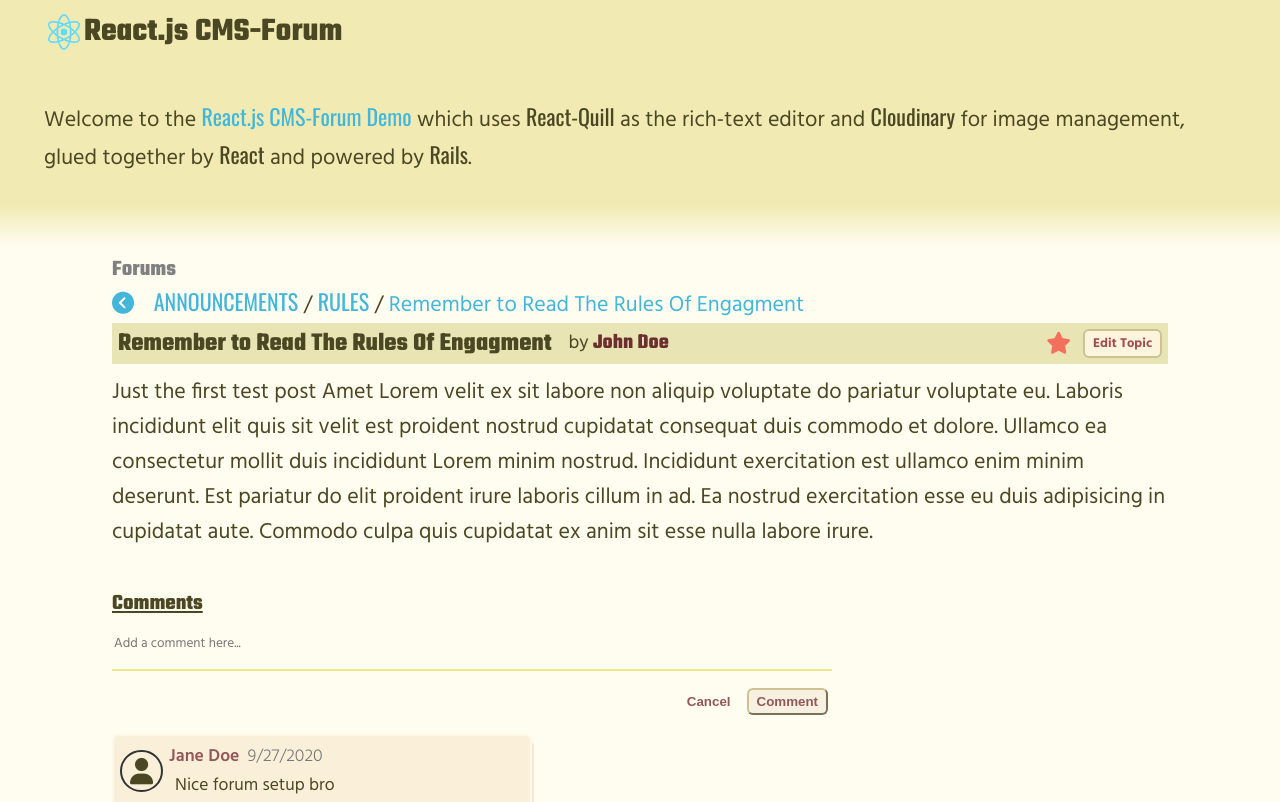
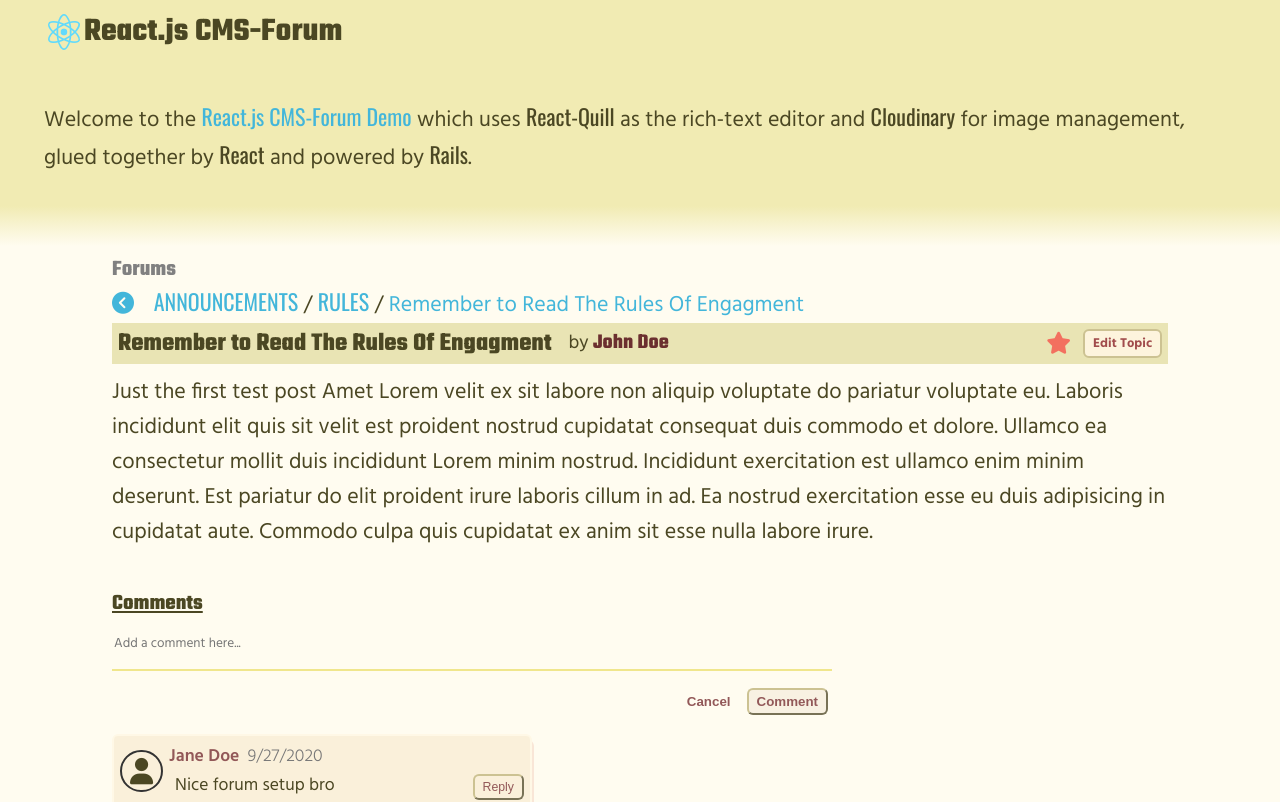
Before and after one commit to Aaron-RN/REACT-CMSBlog, a React (Create React App) app: page /announcements/rules/posts/1 in a window 1280 px wide. Shown: the top 802 px of the page. Built offline with nearby package versions, Linux system fonts and the light colour scheme.

Commit message:
Added reply button to comment
- Comment reply button allows you to comment on comments

```diff
--- a/src/assets/css/blogPage.css
+++ b/src/assets/css/blogPage.css
@@ -187,7 +187,6 @@
   text-decoration: underline;
   margin-bottom: 12px;
 }
-
 #CommentsSection .comment {
   display: flex;
   align-items: center;
@@ -234,6 +233,17 @@
   border-color: wheat;
   border-radius: 6px;
   margin-left: 12px;
+  cursor: pointer;
+}
+#CommentsSection .comment-reply-btn {
+  align-self: flex-end;
+  font-size: 0.7em;
+  padding: 4px 8px;
+  color: #925858;
+  background-color: transparent;
+  border-color: #ccc292;
+  border-radius: 6px;
+  margin-left: auto;
   cursor: pointer;
 }
 
--- a/src/components/functional/comments/commentDisplay.js
+++ b/src/components/functional/comments/commentDisplay.js
@@ -4,12 +4,12 @@ import Comment from '../../presentational/comments/comment';
 import PaginateComments from './paginateComments';
 import allCommentsData from '../../misc/presets/allCommentsData';
 
-const CommentDisplay = ({ comment }) => {
+const CommentDisplay = ({ comment, handleSelectComment }) => {
   const [subComments, setSubComments] = useState([]);
   const [showReplies, setShowReply] = useState(true);
 
   const populateSubComments = commentsArray => commentsArray.map(comment => (
-    <Comment key={comment.id} comment={comment} subcomment="sub-comment" />
+    <Comment key={comment.id} comment={comment} subcomment="sub-comment" handleSelectComment={handleSelectComment} />
   ));
 
   // Fetch all comments stemming from this comment
@@ -20,7 +20,7 @@ const CommentDisplay = ({ comment }) => {
   }, [comment]);
   return (
     <div>
-      <Comment comment={comment} />
+      <Comment comment={comment} handleSelectComment={handleSelectComment} />
       { subComments.length > 0 && (
         <button type="button" className="comment-reply" onClick={() => setShowReply(!showReplies)}>
           {showReplies ? 'hide replies' : 'show replies'}
@@ -38,6 +38,7 @@ const CommentDisplay = ({ comment }) => {
 
 CommentDisplay.propTypes = {
   comment: propTypes.instanceOf(Object).isRequired,
+  handleSelectComment: propTypes.func.isRequired,
 };
 
 export default CommentDisplay;
--- a/src/components/functional/comments/commentSection.js
+++ b/src/components/functional/comments/commentSection.js
@@ -1,26 +1,32 @@
-import React, { useEffect, useState } from 'react';
+import React, { useEffect, useRef, useState } from 'react';
 import propTypes from 'prop-types';
 import allCommentsData from '../../misc/presets/allCommentsData';
 import CommentDisplay from './commentDisplay';
 import PaginateComments from './paginateComments';
+import { fetchAuthorName } from '../../misc/presets/allUsersData';
 
 const CommentSection = ({ user, post }) => {
   const [relatedComments, setComments] = useState([]);
   const [body, setBody] = useState('');
+  const [selectedComment, setSelectedComment] = useState(null);
+  const textElem = useRef(null);
 
-  const populateComments = commentsArray => commentsArray.map(comment => (
-    <CommentDisplay key={comment.id} comment={comment} />
-  ));
+  const handleSelectComment = comment => setSelectedComment(comment);
 
   const handleReset = () => {
     setBody('');
+    setSelectedComment(null);
   };
 
   const handleSubmit = e => {
     e.preventDefault();
-    const comment = { body, author: user.id };
+    const comment = { body, author_id: user.id, comment_id: selectedComment.id };
     console.log(comment);
   };
+
+  const populateComments = commentsArray => commentsArray.map(comment => (
+    <CommentDisplay key={comment.id} comment={comment} handleSelectComment={handleSelectComment} />
+  ));
 
   // Fetch all comments related to selected post
   useEffect(() => {
@@ -29,12 +35,21 @@ const CommentSection = ({ user, post }) => {
     setComments(postComments);
   }, [post]);
 
+  useEffect(() => {
+    if (selectedComment) {
+      const commentAuthor = fetchAuthorName(selectedComment.author_id);
+      setBody(`@${commentAuthor} `);
+      if (textElem.current) textElem.current.focus();
+    }
+  }, [selectedComment]);
+
   return (
     <div id="CommentsSection">
       <div className="container-md">
         <h4>Comments</h4>
         <form className="comment-form" onSubmit={handleSubmit}>
           <textarea
+            ref={textElem}
             value={body}
             onChange={e => setBody(e.target.value)}
             placeholder="Add a comment here..."
--- a/src/components/presentational/comments/comment.js
+++ b/src/components/presentational/comments/comment.js
@@ -3,7 +3,7 @@ import propTypes from 'prop-types';
 import { fetchAuthorName } from '../../misc/presets/allUsersData';
 import compareDate from '../../misc/compareDate';
 
-const Comment = ({ comment, subcomment }) => (
+const Comment = ({ comment, subcomment, handleSelectComment }) => (
   <div key={comment.id} className={`comment ${subcomment}`}>
     <i className="fas fa-user comment-user-pic" />
     <div>
@@ -11,6 +11,9 @@ const Comment = ({ comment, subcomment }) => (
       <span className="comment-date">{compareDate(comment.date)}</span>
       <div className="comment-body">{comment.body}</div>
     </div>
+    <button type="button" onClick={() => handleSelectComment(comment)} className="comment-reply-btn">
+      Reply
+    </button>
   </div>
 );
 
@@ -21,6 +24,7 @@ Comment.defaultProps = {
 Comment.propTypes = {
   comment: propTypes.instanceOf(Object).isRequired,
   subcomment: propTypes.string,
+  handleSelectComment: propTypes.func.isRequired,
 };
 
 export default Comment;
```
